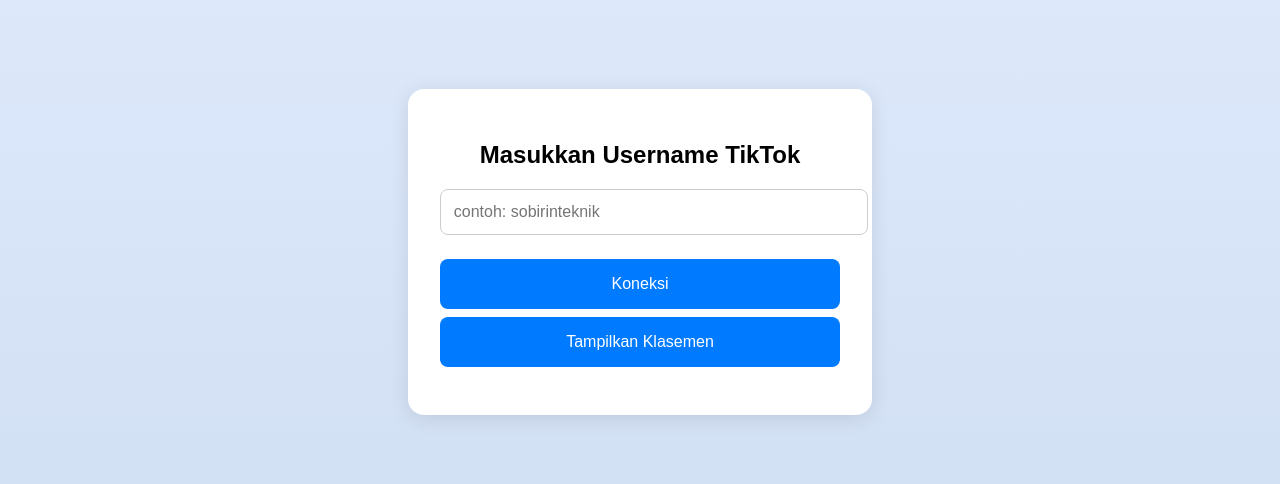
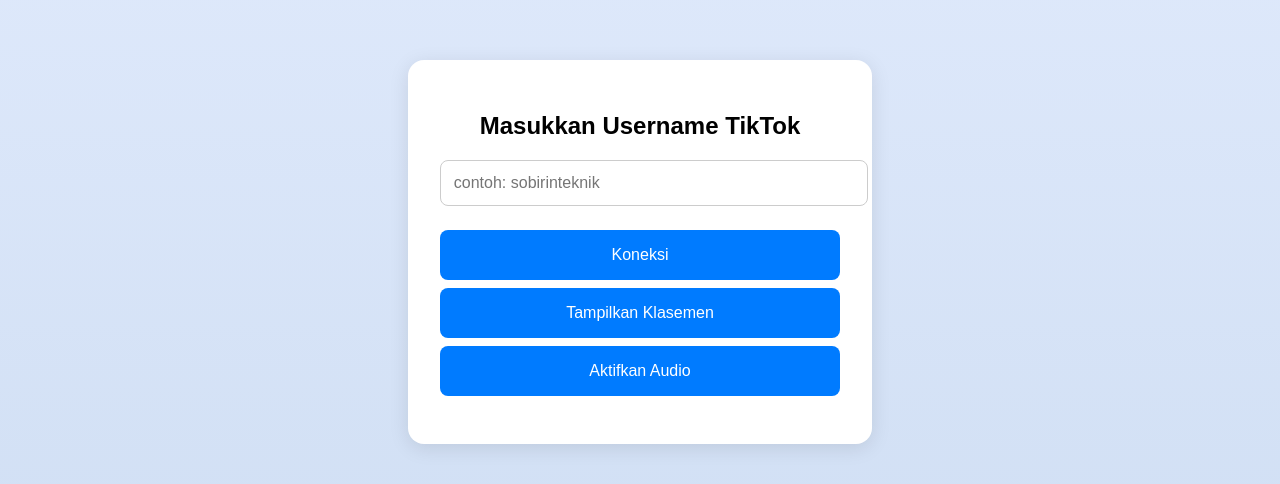
Before and after one commit to bangyuloka/gift-display, a website: page public/admin.html in a window 1280 px wide. Shown: the part 148-632 px from the top of the page. Drawn offline with Linux system fonts and the light colour scheme.

Commit message:
update: improve gift view layout & move audio to admin

```diff
--- a/public/admin.html
+++ b/public/admin.html
@@ -58,6 +58,7 @@
     <input type="text" id="username" placeholder="contoh: sobirinteknik" required>
     <button onclick="setUsername()">Koneksi</button>
     <button onclick="tampilkanKlasemen()">Tampilkan Klasemen</button>
+    <button onclick="aktifkanAudio()">Aktifkan Audio</button>
     <div class="status" id="status"></div>
   </div>
 
@@ -68,11 +69,15 @@
 
   <script>
     let ws;
-
     const audio1 = document.getElementById("audio1");
     const audio2 = document.getElementById("audio2");
     const audio3 = document.getElementById("audio3");
     const audio4 = document.getElementById("audio4");
+
+    function aktifkanAudio() {
+      [audio1, audio2, audio3, audio4].forEach(a => a.play().then(() => a.pause()));
+      alert("Audio diaktifkan!");
+    }
 
     function connectWS() {
       const protocol = location.protocol === 'https:' ? 'wss' : 'ws';
```
